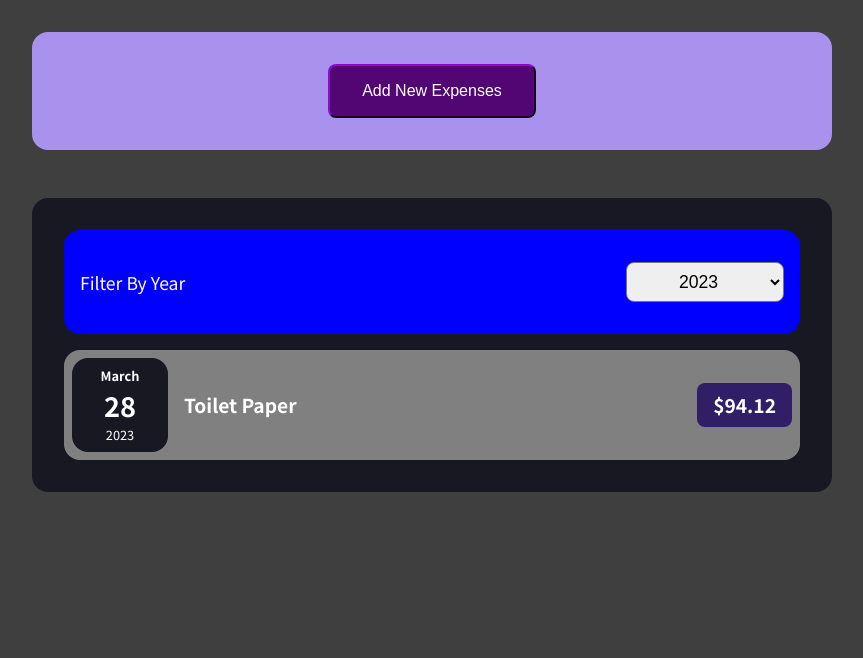
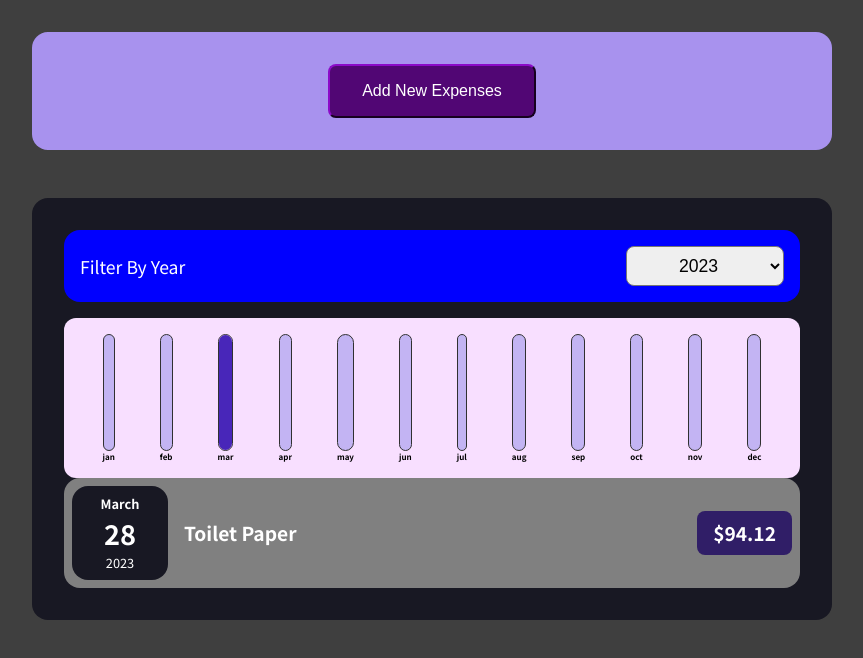
Before and after one commit to AfrokingJasper/React-Expense-tracker, a React (Create React App) app: page / in a window 1280 px wide. Shown: the top 658 px of the page, without its empty margins (208-1071 px from the left). Built offline with nearby package versions, Linux system fonts and the light colour scheme.

Commit message:
chartbar

```diff
--- /dev/null
+++ b/src/Components/Chart/Chart.css
@@ -0,0 +1,9 @@
+.chart {
+  padding: 1rem;
+  border-radius: 12px;
+  background-color: #f8dfff;
+  text-align: center;
+  display: flex;
+  justify-content: space-around;
+  height: 10rem;
+}
--- /dev/null
+++ b/src/Components/Chart/Chart.jsx
@@ -0,0 +1,23 @@
+import React from "react";
+import ChartBar from "./ChartBar";
+import "./Chart.css";
+
+const Chart = (props) => {
+  const dataPointValue = props.dataPoint.map((datas) => datas.value);
+  const totalMax = Math.max(...dataPointValue);
+
+  return (
+    <div className="chart">
+      {props.dataPoint.map((data) => (
+        <ChartBar
+          key={data.label}
+          label={data.label}
+          value={data.value}
+          maxValue={totalMax}
+        />
+      ))}
+    </div>
+  );
+};
+
+export default Chart;
--- /dev/null
+++ b/src/Components/Chart/ChartBar.css
@@ -0,0 +1,31 @@
+.chart__bar {
+  height: 100%;
+  display: flex;
+  flex-direction: column;
+  align-items: center;
+  color: black;
+}
+
+.chart__bar-inner {
+  height: 100%;
+  width: 100%;
+  border: 1px solid #313131;
+  border-radius: 12px;
+  background-color: #c3b4f3;
+  overflow: hidden;
+  display: flex;
+  flex-direction: column;
+  justify-content: flex-end;
+}
+
+.chart__bar-fill {
+  background-color: #4826b9;
+  width: 100%;
+  transition: all 0.3s ease-out;
+}
+
+.Chart__bar-label {
+  font-weight: bold;
+  font-size: 0.5rem;
+  text-align: center;
+}
--- /dev/null
+++ b/src/Components/Chart/ChartBar.jsx
@@ -0,0 +1,22 @@
+import React from "react";
+import "./ChartBar.css";
+
+const ChartBar = (props) => {
+  let barFillHeight = "0%";
+  if (props.maxValue > 0) {
+    barFillHeight = Math.round((props.value / props.maxValue) * 100) + "%";
+  }
+  return (
+    <div className="chart__bar">
+      <div className="chart__bar-inner">
+        <div
+          className="chart__bar-fill"
+          style={{ height: barFillHeight }}
+        ></div>
+      </div>
+      <div className="Chart__bar-label">{props.label}</div>
+    </div>
+  );
+};
+
+export default ChartBar;
--- /dev/null
+++ b/src/Components/Expense/ExpenseChart.jsx
@@ -0,0 +1,31 @@
+import React from "react";
+import Chart from "../Chart/Chart";
+
+const ExpenseChart = (props) => {
+  const chartDataPoint = [
+    { label: "jan", value: 0 },
+    { label: "feb", value: 0 },
+    { label: "mar", value: 0 },
+    { label: "apr", value: 0 },
+    { label: "may", value: 0 },
+    { label: "jun", value: 0 },
+    { label: "jul", value: 0 },
+    { label: "aug", value: 0 },
+    { label: "sep", value: 0 },
+    { label: "oct", value: 0 },
+    { label: "nov", value: 0 },
+    { label: "dec", value: 0 },
+  ];
+
+  for (const expense of props.expenses) {
+    const expenseMonth = expense.date.getMonth();
+    chartDataPoint[expenseMonth].value += expense.amount;
+  }
+  return (
+    <div>
+      <Chart dataPoint={chartDataPoint} />
+    </div>
+  );
+};
+
+export default ExpenseChart;
--- a/src/Components/Expense/ExpenseFilter.css
+++ b/src/Components/Expense/ExpenseFilter.css
@@ -1,5 +1,5 @@
 .expense__filter-container {
-  padding: 2rem 1rem;
+  padding: 1rem 1rem;
   display: flex;
   justify-content: space-between;
   background-color: blue;
@@ -23,7 +23,6 @@
   }
 
   .expense__filter-container {
-    padding: 1rem 1rem;
     font-size: 1rem;
   }
 }
--- a/src/Components/Expense/Expenses.jsx
+++ b/src/Components/Expense/Expenses.jsx
@@ -2,6 +2,7 @@
 import ExpenseItems from "./ExpenseItems";
 import Card from "../UI/Card";
 import ExpenseFilter from "./ExpenseFilter";
+import ExpenseChart from "./ExpenseChart";
 
 const Expenses = (props) => {
   const [filteredYear, setFilteredYear] = useState("2023");
@@ -19,6 +20,7 @@
           selected={filteredYear}
           onChangeFilter={changeFilterHandler}
         />
+        <ExpenseChart expenses={filteredExpense} />
         <ExpenseItems items={filteredExpense} />
       </Card>
     </div>
```
